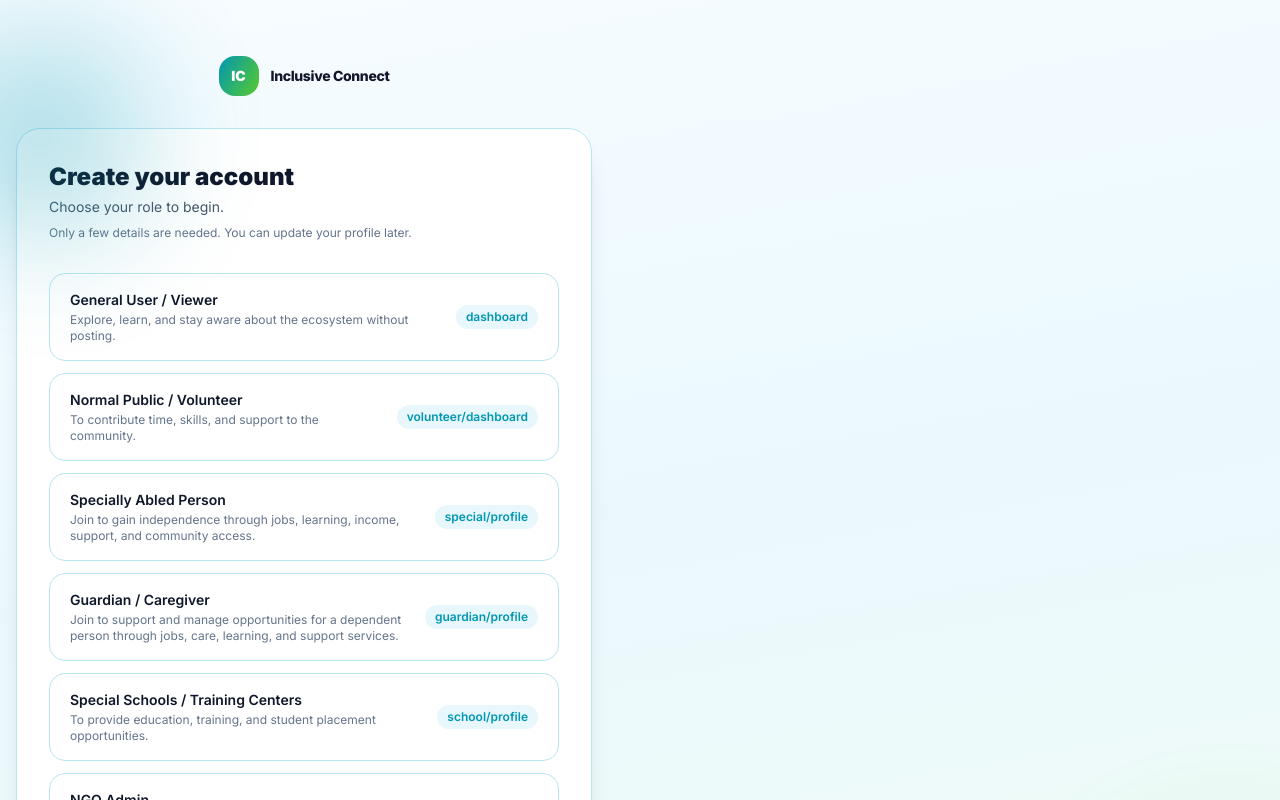
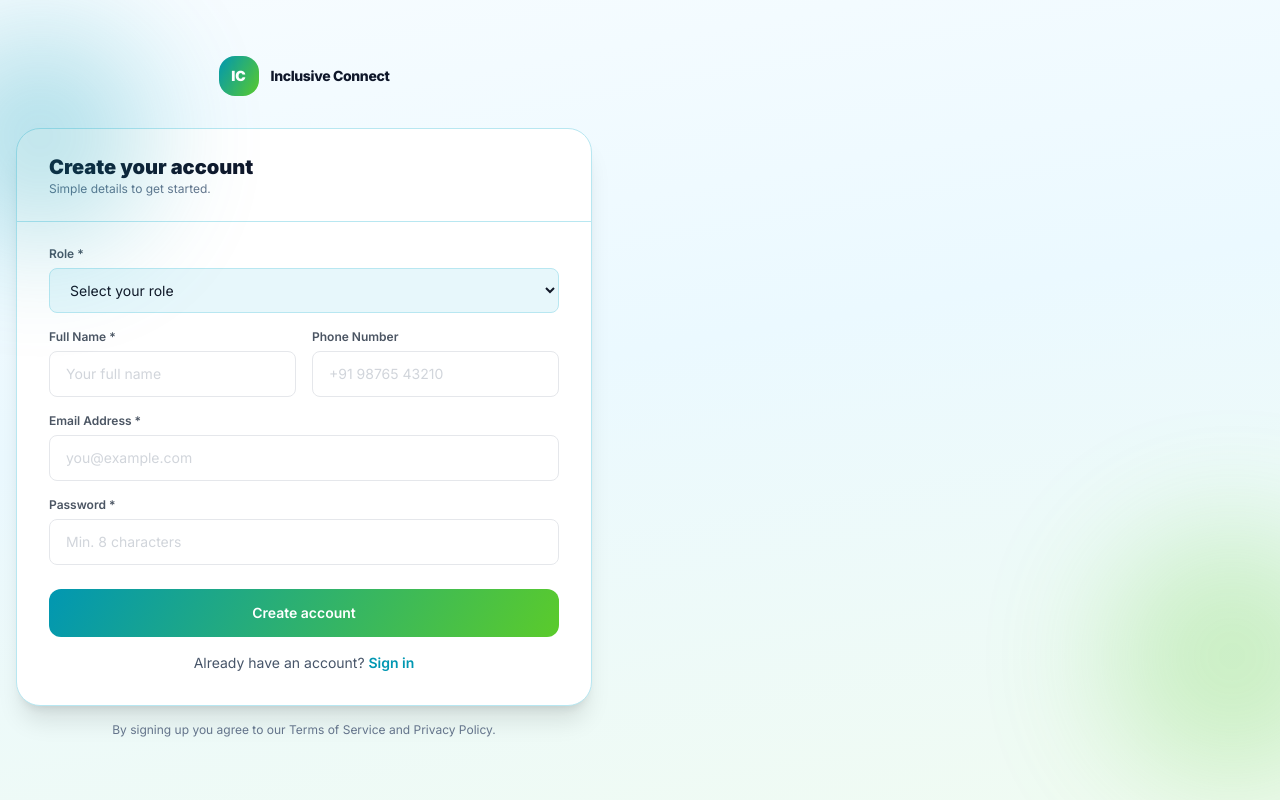
Before and after one commit to MondikallaSudhakar/AccessBridge, a React app in the folder frontend/: page /register in a window 1280 px wide. Shown: the top 800 px of the page. Built offline with nearby package versions, Linux system fonts and the light colour scheme; the HTML template or start-up script is replaced by a standard one.

Commit message:
signup page

```diff
--- a/frontend/src/pages/auth/Register.jsx
+++ b/frontend/src/pages/auth/Register.jsx
@@ -2,7 +2,7 @@ import { useState } from 'react'
 import { useAuth } from '../../context/AuthContext'
 import { useNavigate } from 'react-router-dom'
 import { getRoleLandingPath } from '../../data/userTypes'
-import { USER_TYPE_GUIDES, getUserTypeGuide } from '../../data/userTypes'
+import { USER_TYPE_GUIDES } from '../../data/userTypes'
 
 const ROLES = USER_TYPE_GUIDES.filter((item) => item.role !== 'SUPER_ADMIN')
 
@@ -62,7 +62,7 @@ const COLORS = {
 }
 
 export default function Register() {
-  const [step, setStep] = useState(1) // 1 = role select, 2 = basic info, 3 = org info
+  const [step, setStep] = useState(1) // 1 = basic info, 2 = role-specific info
   const [formData, setFormData] = useState({ name: '', email: '', password: '', role: '', phone: '' })
   const [orgData, setOrgData] = useState({})
   const [specialData, setSpecialData] = useState({})
@@ -73,7 +73,7 @@ export default function Register() {
   const { register } = useAuth()
   const navigate = useNavigate()
 
-  const selectedRole = ROLES.find(r => r.value === formData.role)
+  const selectedRole = ROLES.find(r => r.role === formData.role)
   const isSpecial = formData.role === 'SPECIAL_ABLED_PERSON'
   const isGuardian = formData.role === 'GUARDIAN_CAREGIVER'
   const isOrg = ['SCHOOL_ADMIN', 'NGO_ADMIN', 'STARTUP_ADMIN'].includes(formData.role)
@@ -86,16 +86,15 @@ export default function Register() {
   const handleSpecialChange = (e) => setSpecialData({ ...specialData, [e.target.name]: e.target.value })
   const handleGuardianChange = (e) => setGuardianData({ ...guardianData, [e.target.name]: e.target.value })
 
-  const handleRoleSelect = (role) => {
-    setFormData({ ...formData, role })
-    setStep(2)
-  }
-
   const handleBasicSubmit = (e) => {
     e.preventDefault()
     setError('')
+    if (!formData.role) {
+      setError('Please select a role')
+      return
+    }
     if (requiresExtraStep) {
-      setStep(3)
+      setStep(2)
     } else {
       handleFinalSubmit()
     }
@@ -121,7 +120,7 @@ export default function Register() {
     }
   }
 
-  const totalSteps = requiresExtraStep ? 3 : 2
+  const totalSteps = requiresExtraStep ? 2 : 1
 
   return (
     <div className="relative min-h-screen overflow-hidden px-4 py-10 md:py-14" style={{ background: 'linear-gradient(170deg, #f7fcff 0%, #ebf9ff 45%, #f0fbf2 100%)' }}>
@@ -139,16 +138,16 @@ export default function Register() {
         </div>
 
         {/* Progress Bar */}
-        {step > 1 && (
+        {totalSteps > 1 && (
           <div className="mb-6">
             <div className="mb-2 flex items-center justify-between text-xs font-semibold text-slate-500">
-              <span>Step {step - 1} of {totalSteps - 1}</span>
-              <span>{Math.round(((step - 1) / (totalSteps - 1)) * 100)}%</span>
+              <span>Step {step} of {totalSteps}</span>
+              <span>{Math.round((step / totalSteps) * 100)}%</span>
             </div>
             <div className="h-1 overflow-hidden rounded-full" style={{ backgroundColor: COLORS.blueBorder }}>
               <div
                 className="h-1 rounded-full transition-all duration-500"
-                style={{ width: `${((step - 1) / (totalSteps - 1)) * 100}%`, background: COLORS.heroGradient }}
+                style={{ width: `${(step / totalSteps) * 100}%`, background: COLORS.heroGradient }}
               ></div>
             </div>
           </div>
@@ -156,57 +155,13 @@ export default function Register() {
 
         <div className="overflow-hidden rounded-3xl border bg-white shadow-xl" style={{ borderColor: COLORS.blueBorder }}>
 
-          {/* ── Step 1: Role Selection ─────────────── */}
+          {/* ── Step 1: Basic Account Info ─────────── */}
           {step === 1 && (
-            <div className="p-8">
-              <h2 className="mb-1 text-2xl font-black text-slate-900">Create your account</h2>
-              <p className="mb-2 text-sm text-slate-600">Choose your role to begin.</p>
-              <p className="mb-8 text-xs text-slate-500">Only a few details are needed. You can update your profile later.</p>
-
-              <div className="grid grid-cols-1 gap-3">
-                {ROLES.map((role) => (
-                  <button
-                    key={role.role}
-                    onClick={() => handleRoleSelect(role.role)}
-                    className="group w-full rounded-2xl border px-5 py-4 text-left transition-all duration-200 hover:-translate-y-0.5"
-                    style={{ borderColor: COLORS.blueBorder, backgroundColor: 'white' }}
-                  >
-                    <div className="flex items-center justify-between gap-3">
-                      <div>
-                        <div className="text-sm font-semibold text-slate-900">{role.label}</div>
-                        <div className="mt-0.5 text-xs text-slate-500">{role.loginPurpose}</div>
-                      </div>
-                      <div className="rounded-full px-2.5 py-1 text-xs font-semibold" style={{ backgroundColor: COLORS.blueSoft, color: COLORS.blue }}>
-                        {getUserTypeGuide(role.role)?.dashboardPath.replace('/', '')}
-                      </div>
-                    </div>
-                  </button>
-                ))}
-              </div>
-
-              <p className="mt-8 text-center text-sm text-slate-600">
-                Already have an account?{' '}
-                <a href="/login" className="font-semibold hover:opacity-80" style={{ color: COLORS.blue }}>Sign in</a>
-              </p>
-            </div>
-          )}
-
-          {/* ── Step 2: Basic Account Info ─────────── */}
-          {step === 2 && (
             <form onSubmit={handleBasicSubmit}>
               <div className="border-b px-8 py-6" style={{ borderColor: COLORS.blueBorder }}>
-                <div className="flex items-center gap-3">
-                  <button type="button" onClick={() => setStep(1)} className="text-slate-400 transition-colors hover:text-slate-700">
-                    <svg className="w-5 h-5" fill="none" stroke="currentColor" strokeWidth={2} viewBox="0 0 24 24">
-                      <path strokeLinecap="round" strokeLinejoin="round" d="M15 19l-7-7 7-7" />
-                    </svg>
-                  </button>
-                  <div>
-                    <h2 className="text-xl font-black text-slate-900">Your details</h2>
-                    {selectedRole && (
-                      <p className="text-xs text-slate-500">Role: <span className="font-semibold" style={{ color: COLORS.blue }}>{selectedRole.label}</span></p>
-                    )}
-                  </div>
+                <div>
+                  <h2 className="text-xl font-black text-slate-900">Create your account</h2>
+                  <p className="text-xs text-slate-500">Simple details to get started.</p>
                 </div>
               </div>
 
@@ -216,6 +171,22 @@ export default function Register() {
                 )}
 
                 <div className="grid grid-cols-1 md:grid-cols-2 gap-4">
+                  <div className="md:col-span-2">
+                    <label className="block text-xs font-semibold text-gray-600 mb-1.5">Role *</label>
+                    <select
+                      name="role"
+                      value={formData.role}
+                      onChange={handleChange}
+                      required
+                      className="w-full border rounded-lg px-4 py-3 text-sm text-gray-900 focus:outline-none focus:ring-2"
+                      style={{ borderColor: COLORS.blueBorder, backgroundColor: COLORS.blueSoft }}
+                    >
+                      <option value="">Select your role</option>
+                      {ROLES.map((role) => (
+                        <option key={role.role} value={role.role}>{role.label}</option>
+                      ))}
+                    </select>
+                  </div>
                   <div>
                     <label className="block text-xs font-semibold text-gray-600 mb-1.5">Full Name *</label>
                     <input type="text" name="name" value={formData.name} onChange={handleChange}
@@ -259,18 +230,22 @@ export default function Register() {
                   className="w-full rounded-xl py-3.5 text-sm font-semibold text-white transition-opacity hover:opacity-95"
                   style={{ background: COLORS.heroGradient }}
                 >
-                  {isSpecial || isGuardian ? 'Continue to Profile Details →' : isOrg ? 'Continue to Organization Details →' : 'Create Account'}
+                  {isSpecial || isGuardian ? 'Continue to profile details ->' : isOrg ? 'Continue to organization details ->' : 'Create account'}
                 </button>
+                <p className="mt-4 text-center text-sm text-slate-600">
+                  Already have an account?{' '}
+                  <a href="/login" className="font-semibold hover:opacity-80" style={{ color: COLORS.blue }}>Sign in</a>
+                </p>
               </div>
             </form>
           )}
 
-          {/* ── Step 3: Organization Info ──────────── */}
-          {step === 3 && (
+          {/* ── Step 2: Role-Specific Info ────────── */}
+          {step === 2 && requiresExtraStep && (
             <form onSubmit={handleFinalSubmit}>
               <div className="border-b px-8 py-6" style={{ borderColor: COLORS.blueBorder }}>
                 <div className="flex items-center gap-3">
-                  <button type="button" onClick={() => setStep(2)} className="text-slate-400 transition-colors hover:text-slate-700">
+                  <button type="button" onClick={() => setStep(1)} className="text-slate-400 transition-colors hover:text-slate-700">
                     <svg className="w-5 h-5" fill="none" stroke="currentColor" strokeWidth={2} viewBox="0 0 24 24">
                       <path strokeLinecap="round" strokeLinejoin="round" d="M15 19l-7-7 7-7" />
                     </svg>
@@ -326,7 +301,7 @@ export default function Register() {
                   className="w-full rounded-xl py-3.5 text-sm font-semibold text-white transition-opacity hover:opacity-95 disabled:opacity-60"
                   style={{ background: COLORS.heroGradient }}
                 >
-                  {loading ? 'Submitting...' : isSpecial ? 'Create Specially Abled Profile' : isGuardian ? 'Create Guardian Profile' : 'Submit for Approval'}
+                  {loading ? 'Submitting...' : isSpecial ? 'Create specially abled profile' : isGuardian ? 'Create guardian profile' : 'Submit for approval'}
                 </button>
               </div>
             </form>
@@ -334,11 +309,9 @@ export default function Register() {
 
         </div>
 
-        {step === 1 && (
-          <p className="mt-4 text-center text-xs text-slate-500">
-            By signing up you agree to our Terms of Service and Privacy Policy.
-          </p>
-        )}
+        <p className="mt-4 text-center text-xs text-slate-500">
+          By signing up you agree to our Terms of Service and Privacy Policy.
+        </p>
       </div>
     </div>
   )
```
